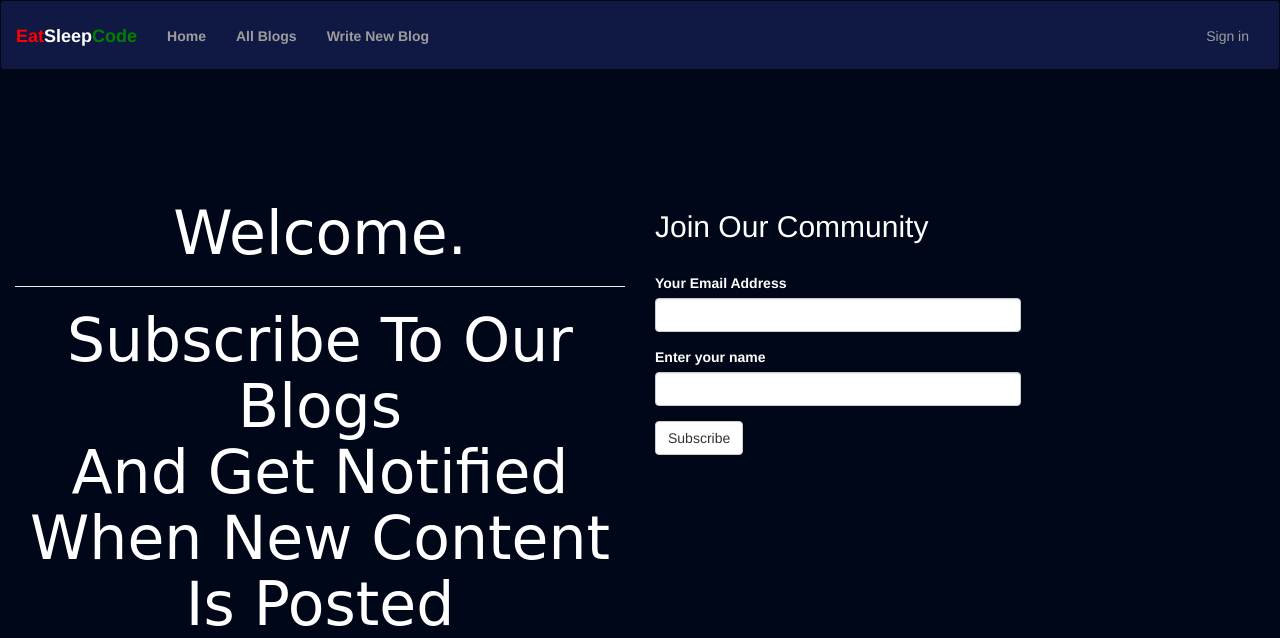
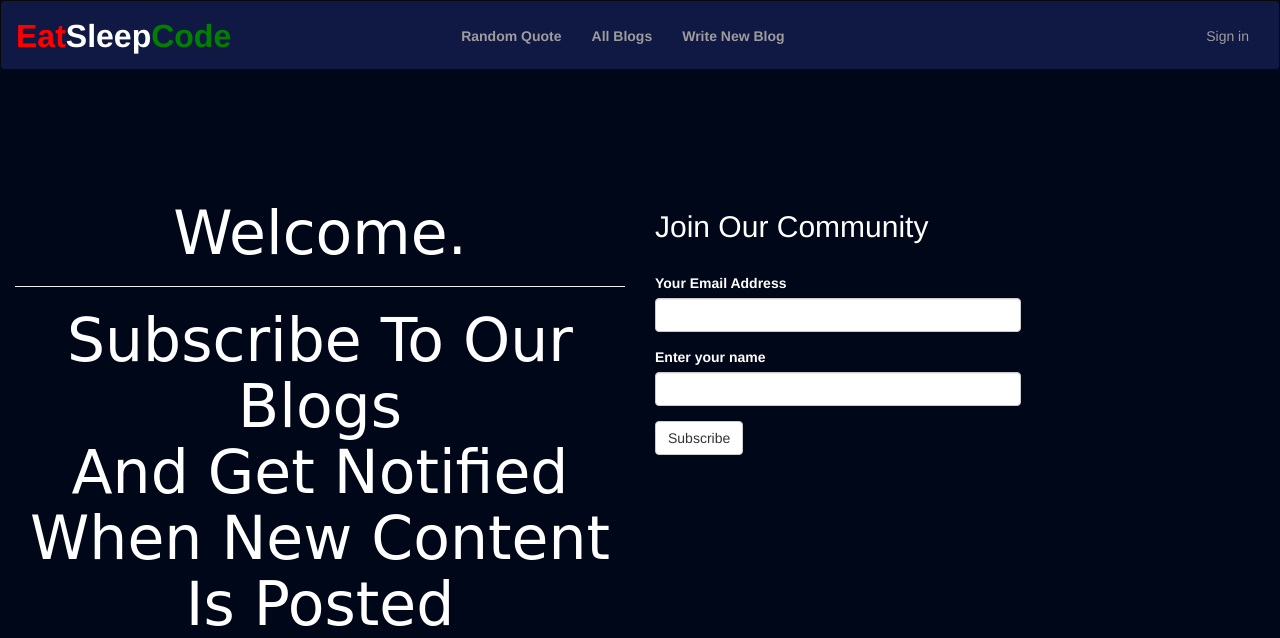
Before and after one commit to kevaf/Eat-Sleep-Blog, a Flask app: page /subscribe in a window 1280 px wide. Shown: the top 638 px of the page. Run offline with Flask 2, Linux system fonts and the light colour scheme; data that the repository does not hold is empty; parts of the project's set-up code (start-up, migrations or seed data) failed here and were passed over; some libraries are stand-ins or nearby versions.

Commit message:
changes to UI

```diff
--- a/app/templates/index.html
+++ b/app/templates/index.html
@@ -4,6 +4,7 @@
 <div class="container" style="margin-top: 150px; margin-left: 10%;">
     <h2 style="font-size: 80px; font-family: 'Lobster', cursive;  padding-top: 40px; text-align: center; color: white;">
        Eat, Sleep and Blog</h2>
+    <p style="color: white; font-family: 'Lobster', cursive; text-align: left;margin-left: 25%;">"Kill a man, One is a murderer;<br>Kill a million, a conquerer;<br>Kill them all, a God"<br>~Jean Rostand</p>
 </div>
 
 <style>
--- a/app/templates/navbar.html
+++ b/app/templates/navbar.html
@@ -7,11 +7,11 @@
               <span class="icon-bar"></span>
               <span class="icon-bar"></span>
             </button>
-            <a class="navbar-brand" href="/" style="margin-top: 10px;"> <strong><span style="color: red;">Eat</span><span style="color: white;">Sleep</span><span style="color: green;">Code</span></strong></a>
+            <a class="navbar-brand" href="/" style="margin-top: 10px; font-size:xx-large;"> <strong><span style="color: red;">Eat</span><span style="color: white;">Sleep</span><span style="color: green;">Code</span></strong></a>
         </div>
         <div class="navbar-collapse collapse" style="margin-top: 10px;">
-            <ul class="nav navbar-nav">
-                <li><a href="{{url_for( 'main.home')}} "><strong>Home</strong></a></li>
+            <ul class="nav navbar-nav" style="margin-left: 200px;">
+                <li><a href="{{url_for( 'main.home')}} "><strong>Random Quote</strong></a></li>
                 <li class="nav-item"><a href="{{url_for('main.theblog')}}" class="nav-link"><span><strong>All Blogs</strong></span></a></li>
                 <li><a href="{{url_for( 'main.blogs')}}" style="text-decoration: none; "><strong>Write New Blog</strong></a></li>
             </ul>
```
